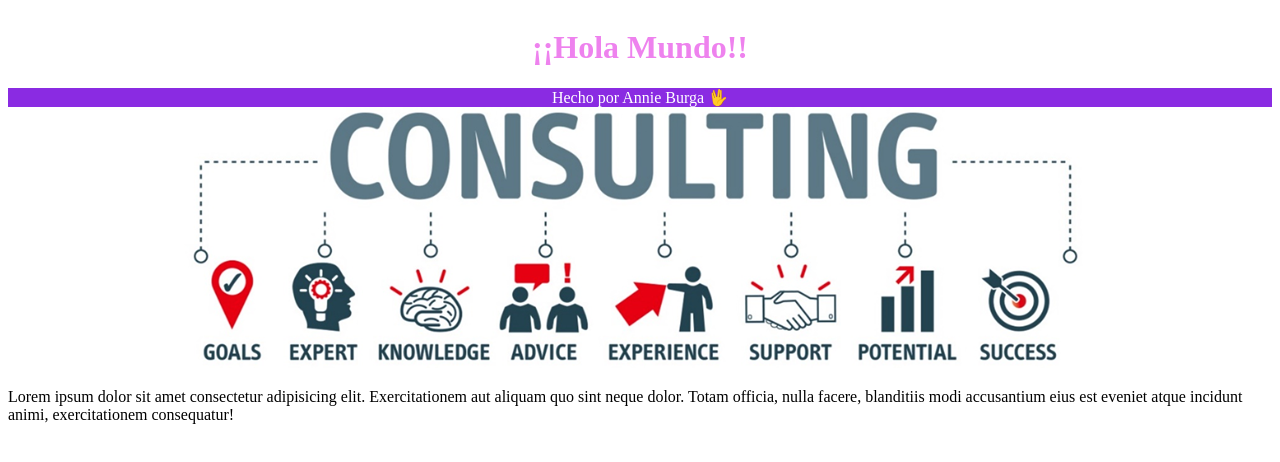
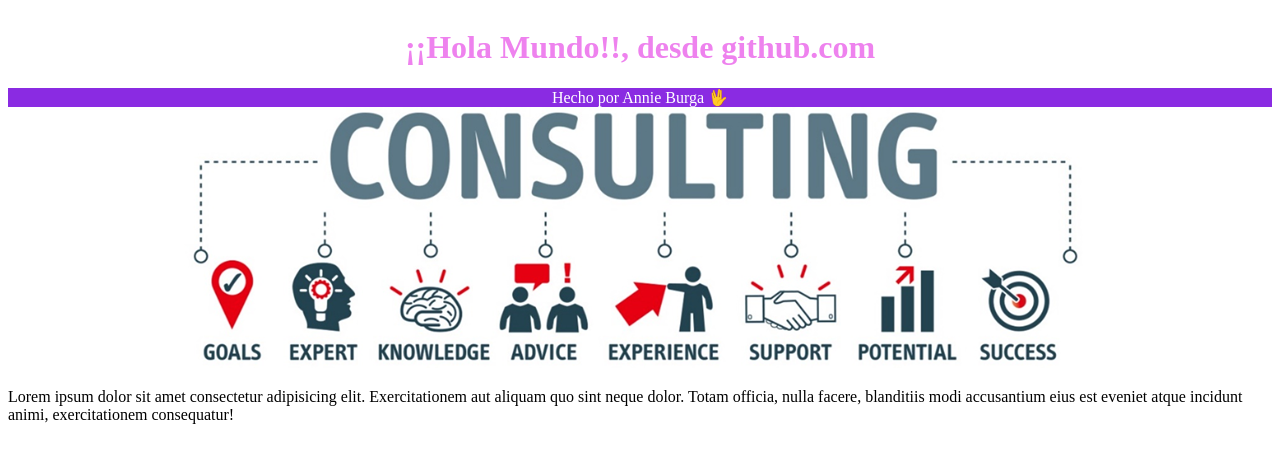
Before and after one commit to Anniebv/Burgas, a plain HTML site: page index.html in a window 1280 px wide. Drawn offline with Linux system fonts and the light colour scheme.

Commit message:
agregando texto

```diff
--- a/index.html
+++ b/index.html
@@ -9,7 +9,7 @@
 <body>
     <header>
         <h1>
-            ¡¡Hola Mundo!!
+            ¡¡Hola Mundo!!, desde github.com
         </h1>
     </header>
     <div id="byannie">
```
